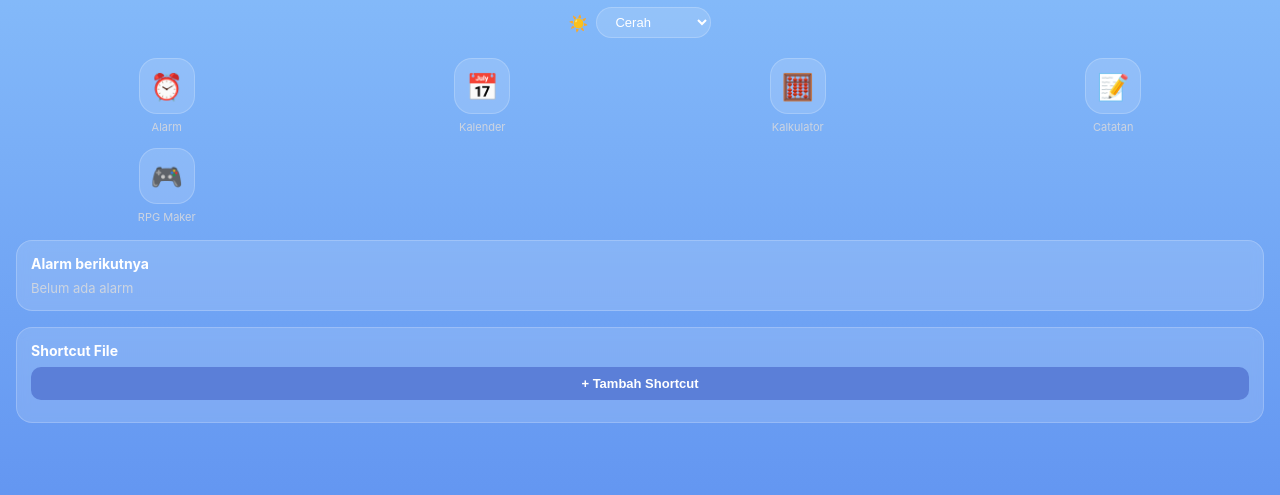
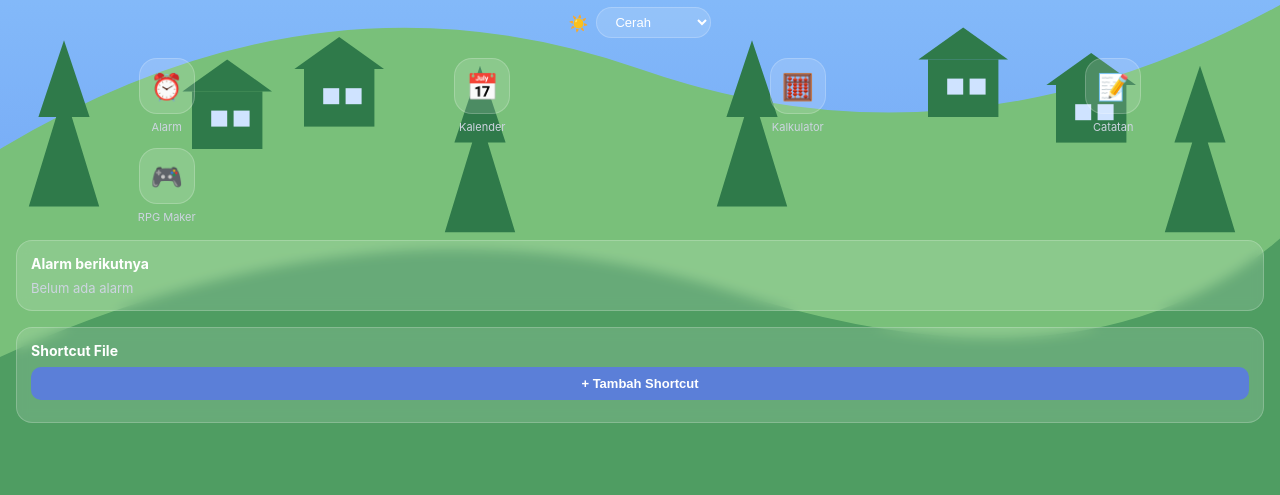
Before and after one commit to asirpamuncak-collab/Aplikasi-Bebas, a website: page www/app.html in a window 1280 px wide. Shown: the part 171-666 px from the top of the page. Drawn offline with Linux system fonts and the light colour scheme.

Commit message:
Update app.html

```diff
--- a/www/app.html
+++ b/www/app.html
@@ -9,6 +9,7 @@
 body{margin:0;font-family:-apple-system,Roboto,sans-serif;color:var(--text);overflow:hidden;
 padding-top:env(safe-area-inset-top,0px);padding-bottom:env(safe-area-inset-bottom,0px);transition:background 1.5s}
 #bg{position:fixed;inset:0;z-index:-1;transition:background 1.5s}
+#scene{position:fixed;inset:0;z-index:-1;pointer-events:none}#scene svg{width:100%;height:100%;display:block}.star{animation:tw 3s ease-in-out infinite}@keyframes tw{50%{opacity:.25}}
 .cloud,.drop{position:absolute;opacity:.5;pointer-events:none}
 .cloud{font-size:40px;animation:drift 40s linear infinite}
 @keyframes drift{from{transform:translateX(-60px)}to{transform:translateX(110vw)}}
@@ -57,6 +58,7 @@ input[type=time],input[type=text]{background:var(--card);border:1px solid var(--
 </style></head>
 <body>
 <div id="bg"></div>
+<div id="scene"></div>
 <div id="weatherFx"></div>
 
 <div class="view active" id="home">
@@ -177,8 +179,28 @@ function updateClock(){
   const hh=String(d.getHours()).padStart(2,'0'),mm=String(d.getMinutes()).padStart(2,'0');
   document.getElementById('clock').textContent=hh+':'+mm;
   document.getElementById('dateStr').textContent=d.toLocaleDateString('id-ID',{weekday:'long',day:'numeric',month:'long'});
-  applyBg(d.getHours());
+  applyBg(d.getHours());applyScene(d);
   checkAlarms(d);
+}
+let sceneKey='';
+function sceneSVG(h){
+  const night=h<5||h>=18;
+  const P=night?{a:'#16294a',b:'#0d1b33',t:'#08121f',c:'#f4f1de',g:'rgba(244,241,222,.22)'}
+    :h<10?{a:'#79c07a',b:'#4f9d62',t:'#2f7a4a',c:'#ffd36b',g:'rgba(255,211,107,.35)'}
+    :h<15?{a:'#6cc070',b:'#3f9a55',t:'#287a3f',c:'#fff7c2',g:'rgba(255,247,194,.4)'}
+    :{a:'#8a5f78',b:'#5c405c',t:'#3a2842',c:'#ff9a4d',g:'rgba(255,154,77,.4)'};
+  const t=night?((h-18+24)%24)/11:(h-5)/13,x=40+320*t,y=540-420*Math.sin(Math.PI*t);
+  let s=7;const r=()=>(s=(s*16807)%2147483647)/2147483647;let st='';
+  if(night)for(let i=0;i<45;i++)st+=`<circle class="star" cx="${(r()*400).toFixed(0)}" cy="${(r()*430).toFixed(0)}" r="${(0.6+r()*1.2).toFixed(1)}" fill="#fff" style="animation-delay:${(r()*3).toFixed(1)}s"/>`;
+  const win=night?'#ffd36b':'#cfe3ff';let hs='';
+  [[60,632],[95,625],[290,622],[330,630]].forEach(([hx,hy])=>{hs+=`<rect x="${hx}" y="${hy}" width="22" height="18" fill="${P.t}"/><path d="M${hx-3} ${hy} l14-10 l14 10z" fill="${P.t}"/><rect x="${hx+6}" y="${hy+6}" width="5" height="5" fill="${win}"/><rect x="${hx+13}" y="${hy+6}" width="5" height="5" fill="${win}"/>`});
+  let tr='';[20,150,235,375].forEach((tx,i)=>{const ty=668+(i%2)*8;tr+=`<path d="M${tx} ${ty-36} l-11 36 h22z M${tx} ${ty-52} l-8 24 h16z" fill="${P.t}"/>`});
+  return `<svg viewBox="0 0 400 800" preserveAspectRatio="xMidYMax slice"><circle cx="${x.toFixed(0)}" cy="${y.toFixed(0)}" r="70" fill="${P.g}"/><circle cx="${x.toFixed(0)}" cy="${y.toFixed(0)}" r="26" fill="${P.c}"/>${st}<path d="M0 650 Q100 590 200 625 T400 605 V800 H0Z" fill="${P.a}"/>${hs}<path d="M0 715 Q120 660 230 695 T400 678 V800 H0Z" fill="${P.b}"/>${tr}</svg>`;
+}
+function applyScene(d){
+  const h=d.getHours()+d.getMinutes()/60,k=Math.floor(h*12);
+  if(k===sceneKey)return;sceneKey=k;
+  document.getElementById('scene').innerHTML=sceneSVG(h);
 }
 function applyBg(h){
   let g;
@@ -331,7 +353,7 @@ function renderShortcuts(){
 renderShortcuts();
 
 // ---- settings ----
-const APP_VERSION='1.4 (25 Okt 2026)';
+const APP_VERSION='1.5 (25 Okt 2026)';
 /* ===== RPG Maker: konverter save & aset ===== */
 const LZ=(()=>{const f=String.fromCharCode,K="ABCDEFGHIJKLMNOPQRSTUVWXYZabcdefghijklmnopqrstuvwxyz0123456789+/=";
 function comp(u){if(u==null)return"";const bits=6,gc=a=>K.charAt(a);let i,v,ctx={},dict={},w="",wc="",es=2,ds=3,nb=2,data=[],dv=0,dp=0;
```
